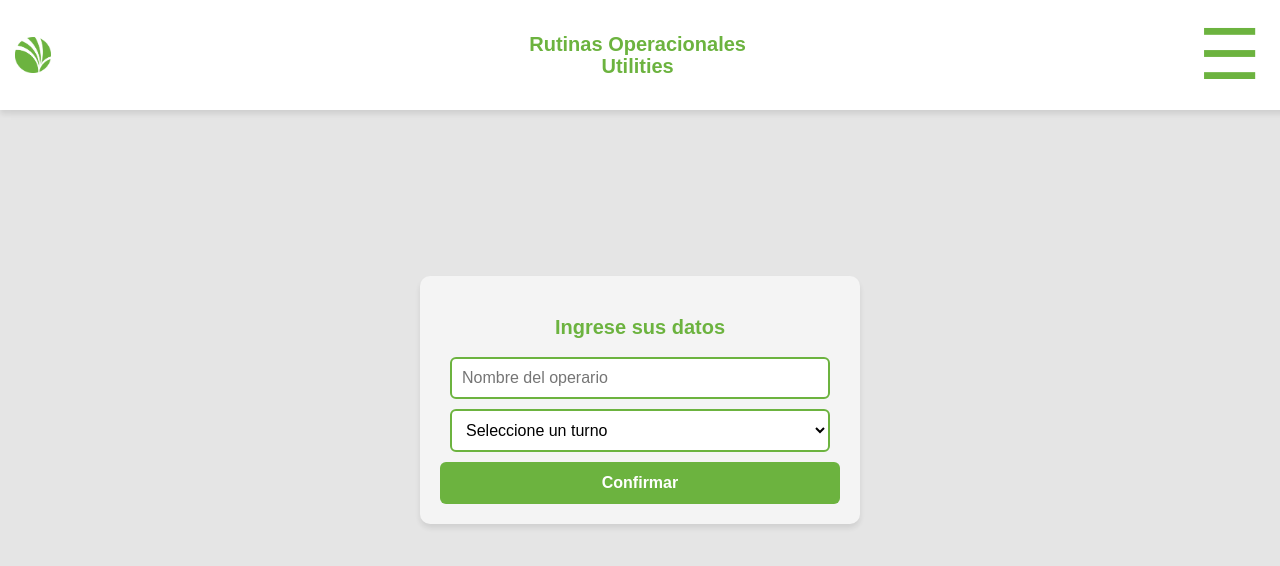
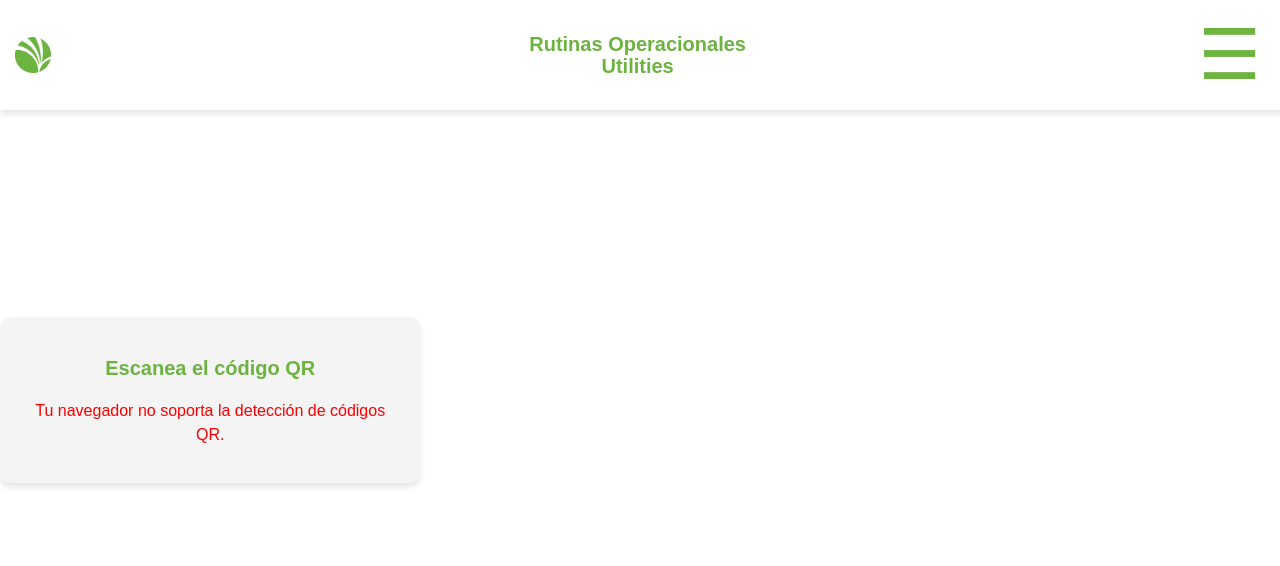
Before and after one commit to AlexanderJAON/RO-Utilities, a React (Vite) app: page /roptai in a window 1280 px wide. Shown: the top 566 px of the page. Built offline with nearby package versions, Linux system fonts and the light colour scheme.

Commit message:
Update ROPTAI.jsx

```diff
--- a/src/roptai/ROPTAI.jsx
+++ b/src/roptai/ROPTAI.jsx
@@ -13,7 +13,7 @@ const questions = [
 ];
 
 function ROPTAI() {
-  const [qrScanned, setQrScanned] = useState(true);
+  const [qrScanned, setQrScanned] = useState(false);
   const [operatorName, setOperatorName] = useState("");
   const [shift, setShift] = useState("");
 
```
